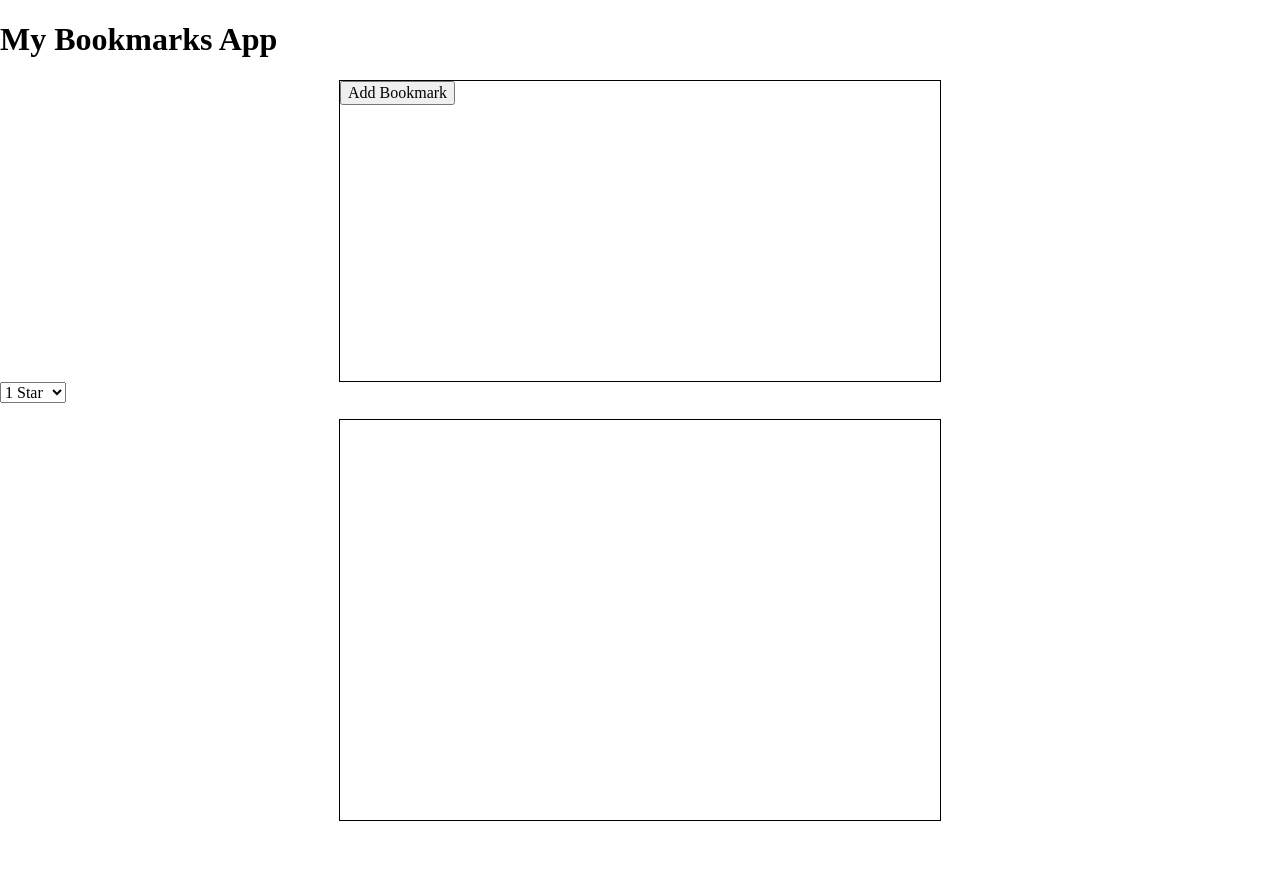
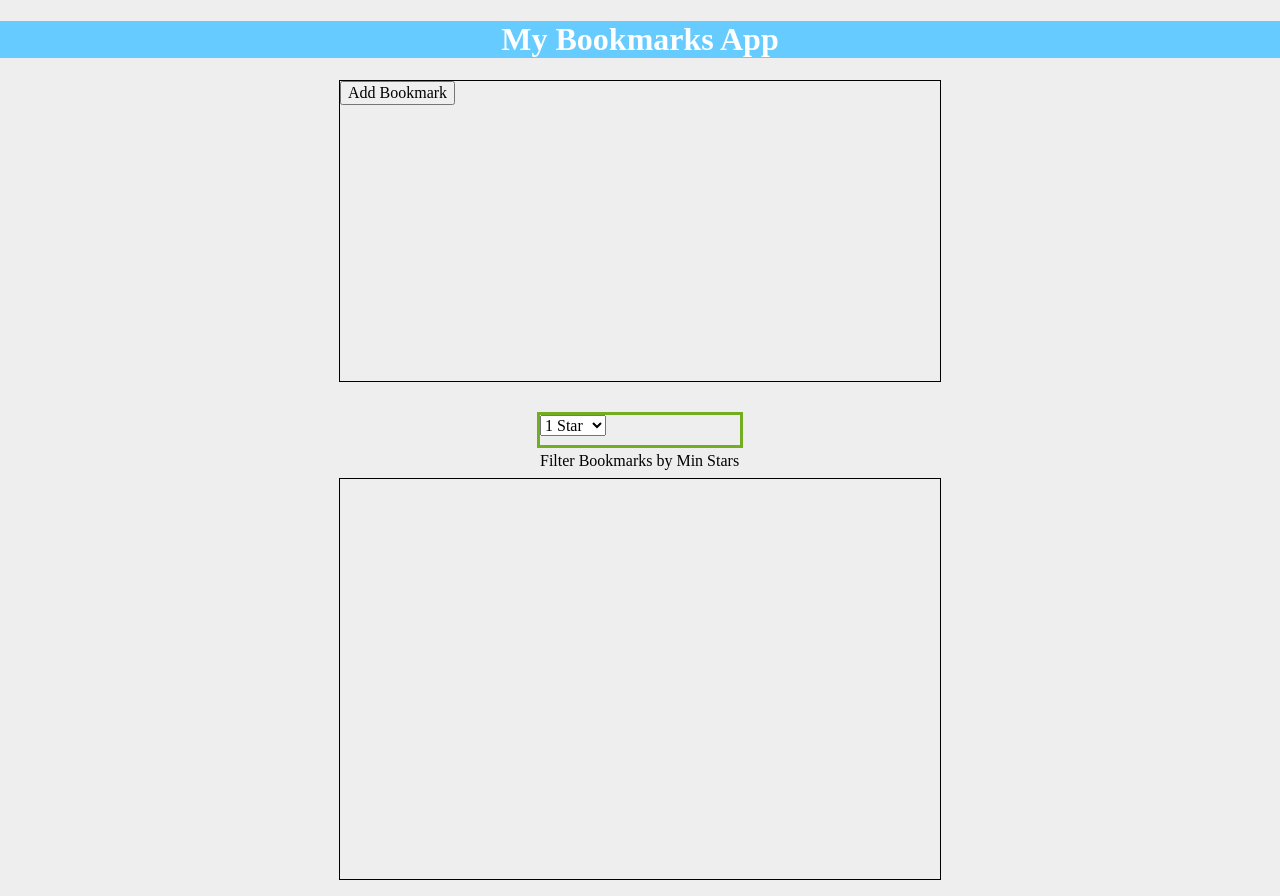
Before and after one commit to thinkful-ei-dragonfly/bookmarkApp-michaelD, a plain HTML site: page index.html in a window 1280 px wide. Before the commit the page ends 837 px from the top, so only its background shows below. Drawn offline with nearby package versions, Linux system fonts and the light colour scheme; no server answers.

Commit message:
added basic styles and borders to visualize layout

```diff
--- a/index.html
+++ b/index.html
@@ -10,42 +10,30 @@
   <link href="https://fonts.googleapis.com/css?family=Roboto" rel="stylesheet">
   <link rel="stylesheet" href="styles/main.css">
 </head>
-
 <body>
   <div class="container">
     <h1>My Bookmarks App</h1>
     <form id="js-bookmark-app-form">
-
-
-
-
-
     </form>
 
-    <div id="js-add-bookmark">
+    <div id="js-min-stars">
       <select name="minimum-Stars">
         <option value="5">5 Stars</option>
         <option value="4">4 Stars</option>
         <option value="3">3 Stars</option>
         <option value="2">2 Stars</option>
         <option selected value="1">1 Star</option>
-
       </select>
+      <p>Filter Bookmarks by Min Stars</p>
     </div>
     <ul class="bookmarks-list js-bookmark-list">
-
-
     </ul>
-
   </div>
-
 
   <script type="text/javascript" src="https://code.jquery.com/jquery-3.2.1.min.js"></script>
   <script type="text/javascript" src="scripts/api.js"></script>
   <script type="text/javascript" src="scripts/store.js"></script>
   <script type="text/javascript" src="scripts/bookmark-app.js"></script>
   <script type="text/javascript" src="scripts/index.js"></script>
-
 </body>
-
 </html>
--- a/scripts/bookmark-app.js
+++ b/scripts/bookmark-app.js
@@ -201,7 +201,7 @@ const bookmarkApp = (function () {
   }
 
   const minimumChange = function () {
-    $('#js-add-bookmark').on('change', 'select', (e) => {
+    $('#js-min-stars').on('change', 'select', (e) => {
       let filter = parseInt($(e.target).val());
       store.setMinRating(filter);
       render();
--- a/styles/main.css
+++ b/styles/main.css
@@ -1,4 +1,12 @@
+body {
+  background-color: #eeeeee
+}
 
+h1 {
+  background-color: #66ccff;
+  color: white;
+  text-align: center;
+}
 
 #js-bookmark-app-form {
   width: 600px;
@@ -13,9 +21,22 @@
   width: 600px;
   min-height: 400px;
   border:1px solid black;
+  margin-top: 30px;
   margin-left: auto;
   margin-right: auto;
   display:block;
-  padding: 0;
+  padding: 0px;
+}
 
+
+#js-min-stars {
+  position: inherit;
+  margin-top: 30px;
+  margin-left: auto;
+  margin-right: auto;
+  margin-bottom: 30px;
+  display: block;
+  width: 200px;
+  height: 30px;
+  border: 3px solid #73AD21;
 }
```
